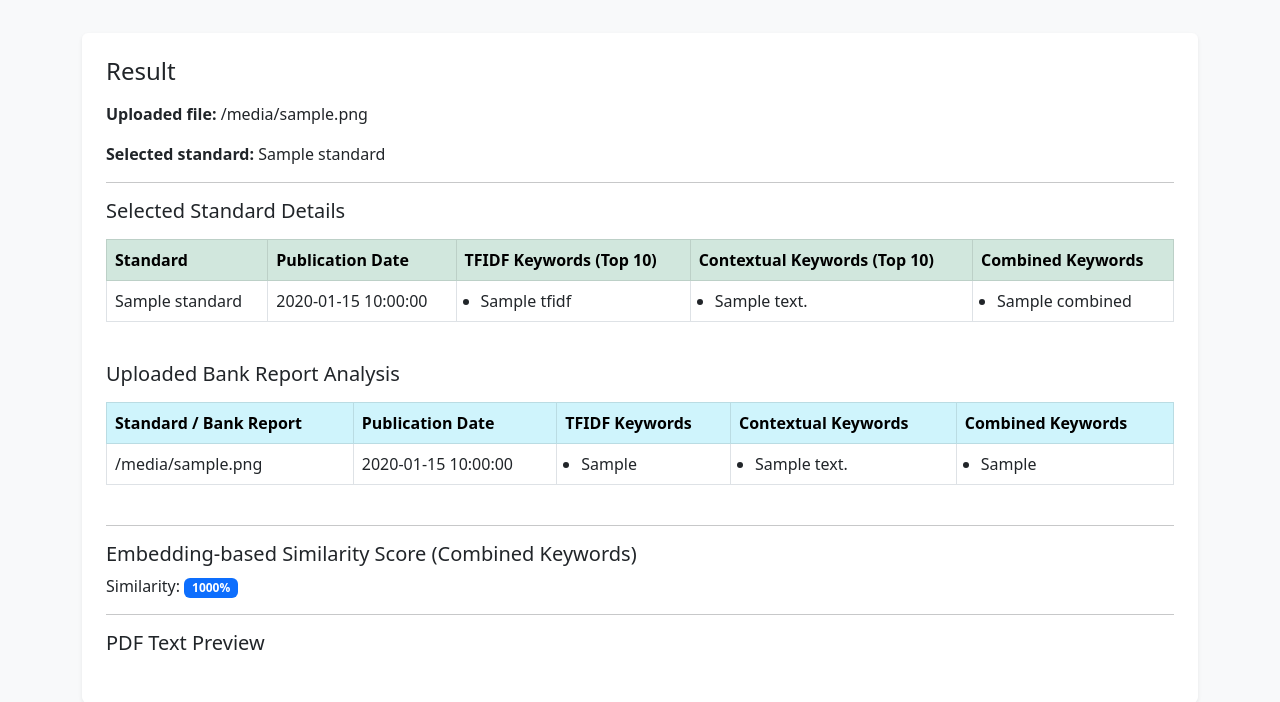
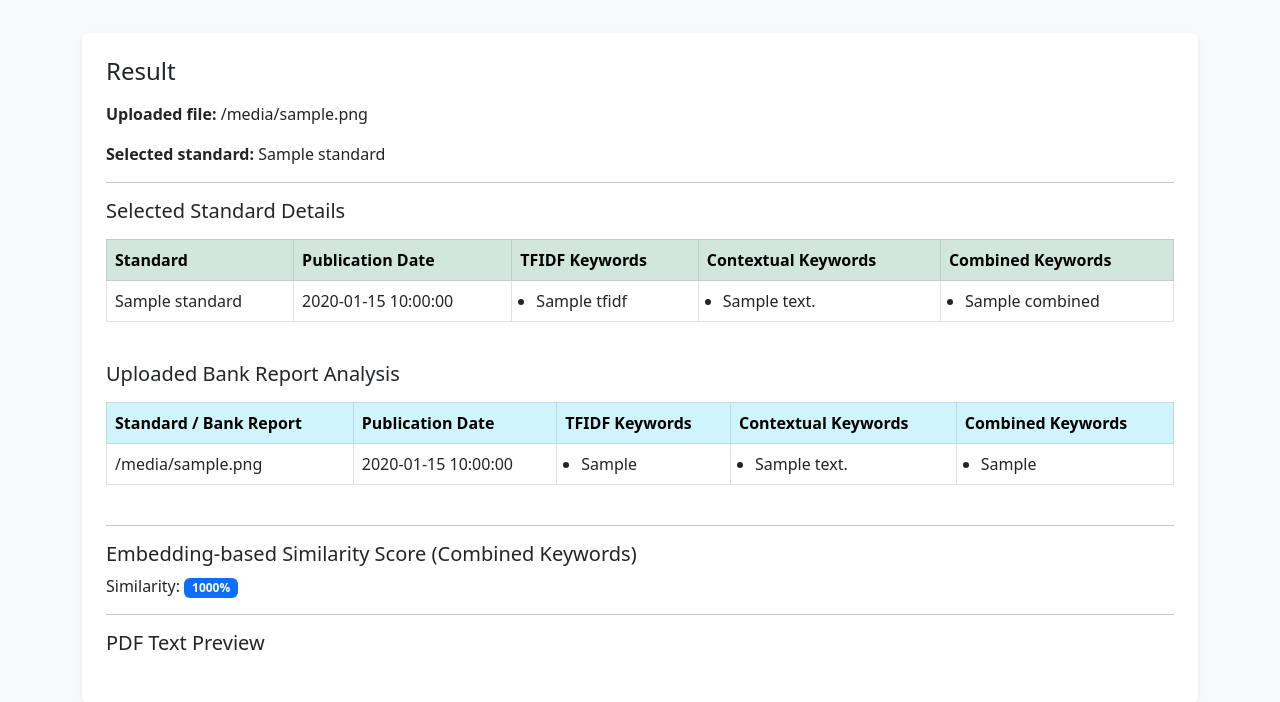
Before and after one commit to Lily-WangQian/AzureWeb_Upload4, a Flask app: template templates/index.html in a window 1280 px wide. Shown: the part 206-908 px from the top of the page. Run offline with Flask 3, Linux system fonts and the light colour scheme; the template is opened without the code that fills it: most values are stand-ins (such as "Sample title", 1, 10 or a date in 2020); parts of the project's set-up code (start-up, migrations or seed data) failed here and were passed over.

Commit message:
Change Website Look

```diff
--- a/templates/index.html
+++ b/templates/index.html
@@ -82,8 +82,8 @@
             <tr>
               <th>Standard</th>
               <th>Publication Date</th>
-              <th>TFIDF Keywords (Top 10)</th>
-              <th>Contextual Keywords (Top 10)</th>
+              <th>TFIDF Keywords</th>
+              <th>Contextual Keywords</th>
               <th>Combined Keywords</th>
             </tr>
           </thead>
```
